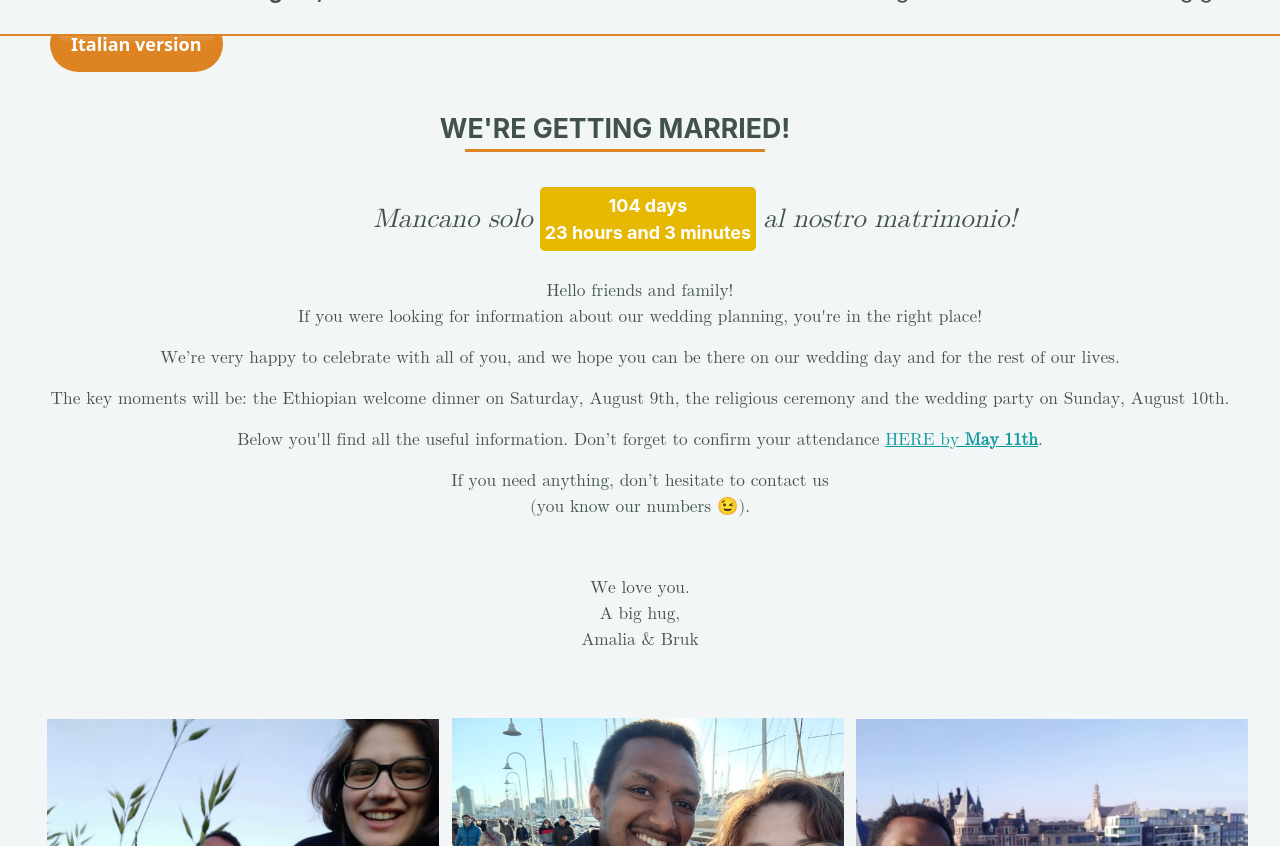
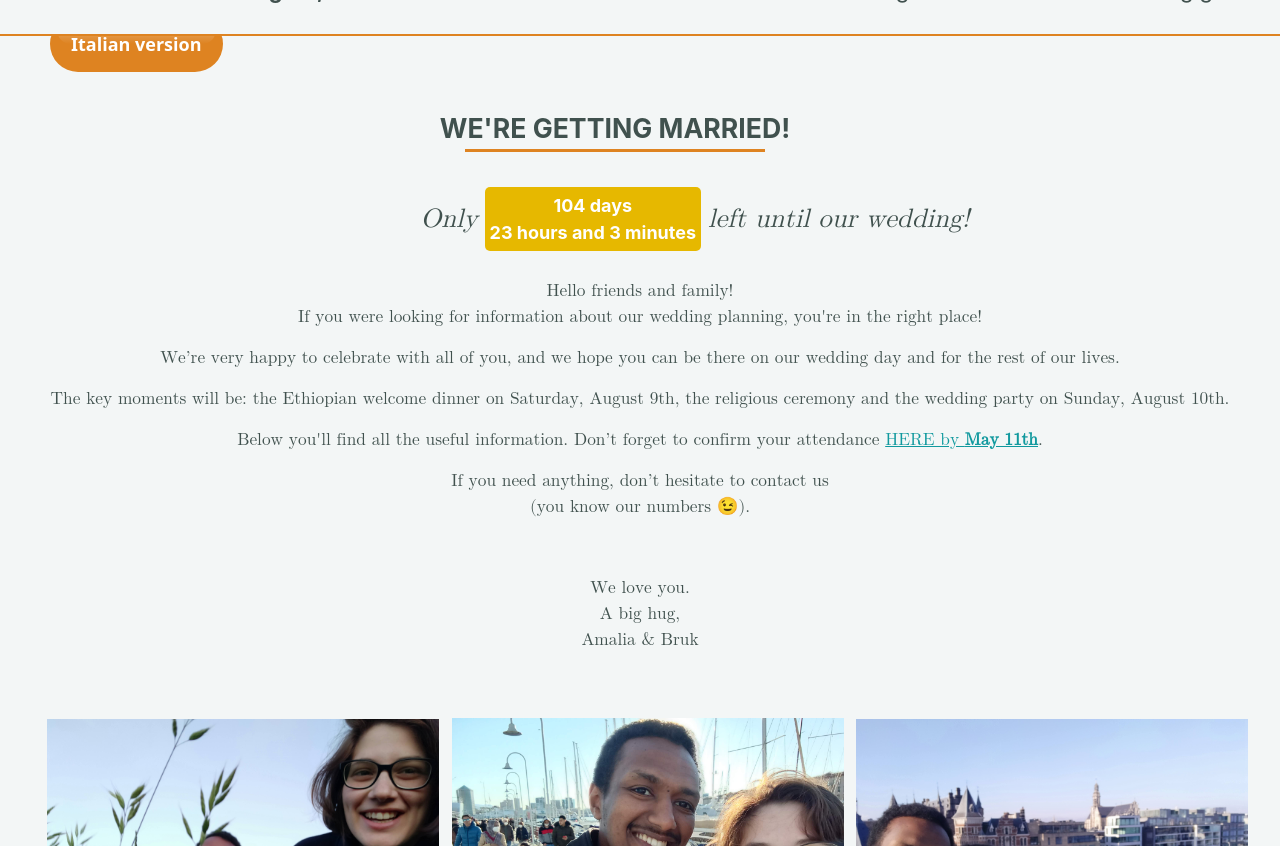
Before and after one commit to AmaliaBruk/Wedding, a Jekyll site: the page built from index.md, in a window 1280 px wide and 900 px high, scrolled down 630 px, cut to the strip 54-900 px from the top of the window. Built offline with Jekyll 4.4.1, drawn with Linux system fonts in a browser that asks for light colours; cached includes are drawn as plain includes; the list of posts is cut into pages by our own code.

Commit message:
Correction

```diff
--- a/_layouts/home.html
+++ b/_layouts/home.html
@@ -60,7 +60,7 @@
             </h2>
             <!-- Count down -->
             <div class="container_countdown">
-              <p class="p_intro_countdown"><i>Mancano solo</i></p><br>
+              <p class="p_intro_countdown"><i> Only </i></p><br>
               <div id="countdown">
                 <script>
                   // Set the date we're counting down to
@@ -91,7 +91,7 @@
                   }, 1000);
                 </script>
               </div><br>
-              <p class="p_intro_countdown"><i> al nostro matrimonio! </i></p>
+              <p class="p_intro_countdown"><i> left until our wedding!</i></p>
             </div>
 
 
```
Also changed, not shown: 2 other files.
